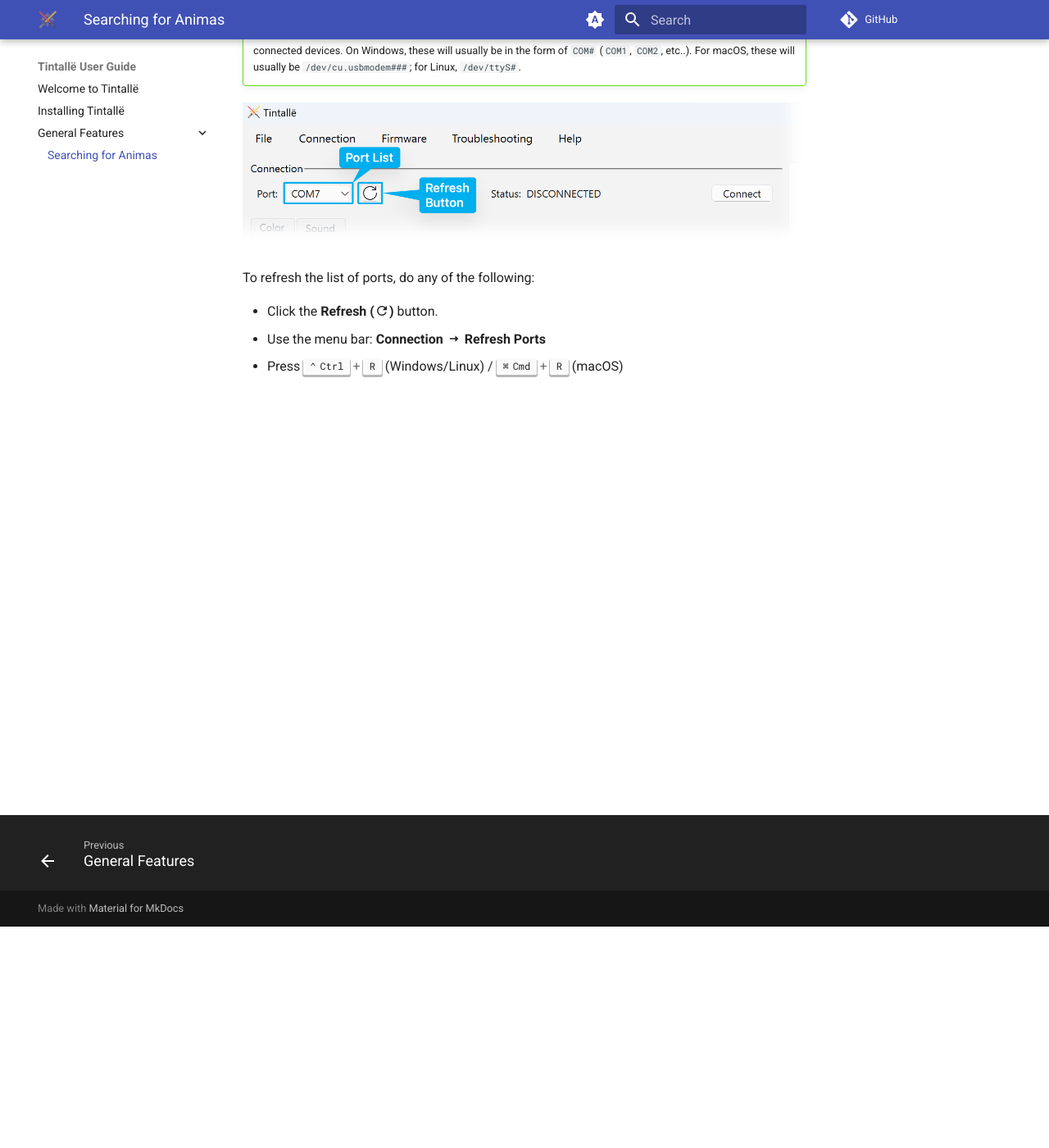
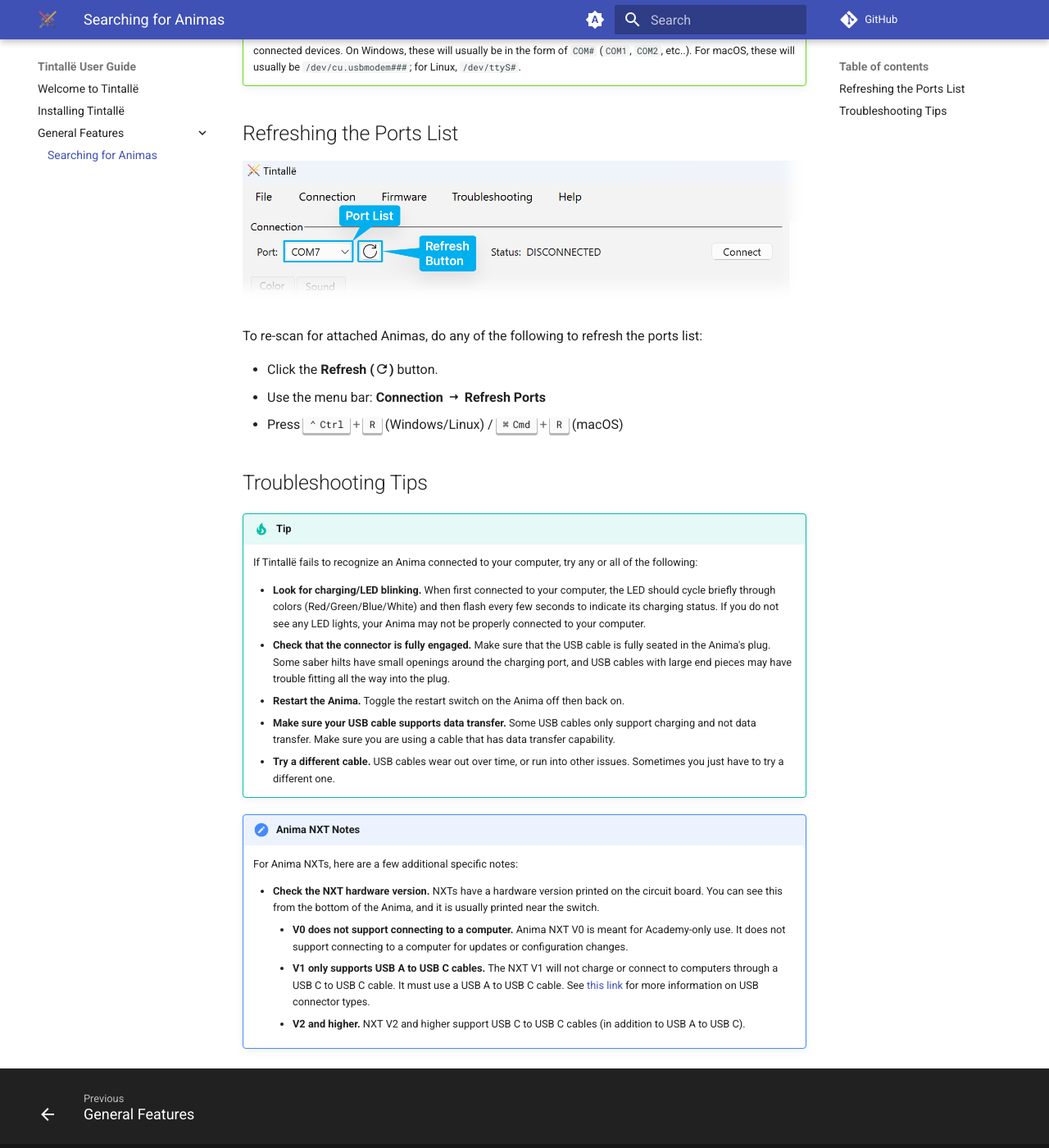
Before and after one commit to jramboz/tintalle, an MkDocs documentation site: the page built from docs/general/searching.md, in a window 1280 px wide and 1400 px high, scrolled down 270 px. Shown: the whole window at 82% size. Built offline with MkDocs 1.6.1 and Material for MkDocs 9.7.7, drawn with Linux system fonts in a browser that asks for light colours; comment, search, counter and statistics services are not loaded.

Commit message:
Add troubleshooting tips

```diff
--- a/docs/general/searching.md
+++ b/docs/general/searching.md
@@ -5,10 +5,31 @@
 !!! question "What is a Port?"
     "Port" or "COM port" refers to an internal address that your computer uses to identify and communicate with connected devices. On Windows, these will usually be in the form of `COM#` (`COM1`, `COM2`, etc..). For macOS, these will usually be `/dev/cu.usbmodem###`; for Linux, `/dev/ttyS#`.
 
+## Refreshing the Ports List
+
 ![Screenshot](img/t_connection_refresh.png)
 
-To refresh the list of ports, do any of the following:
+To re-scan for attached Animas, do any of the following to refresh the ports list:
 
 - Click the **Refresh (:material-refresh:)** button.
 - Use the menu bar: **Connection :material-arrow-right-thin: Refresh Ports**
 - Press ++ctrl+r++ (Windows/Linux) / ++cmd+r++ (macOS)
+
+## Troubleshooting Tips
+
+!!! tip
+    If Tintallë fails to recognize an Anima connected to your computer, try any or all of the following:
+
+    - **Look for charging/LED blinking.** When first connected to your computer, the LED should cycle briefly through colors (Red/Green/Blue/White) and then flash every few seconds to indicate its charging status. If you do not see any LED lights, your Anima may not be properly connected to your computer.
+    - **Check that the connector is fully engaged.** Make sure that the USB cable is fully seated in the Anima's plug. Some saber hilts have small openings around the charging port, and USB cables with large end pieces may have trouble fitting all the way into the plug.
+    - **Restart the Anima.** Toggle the restart switch on the Anima off then back on.
+    - **Make sure your USB cable supports data transfer.** Some USB cables only support charging and not data transfer. Make sure you are using a cable that has data transfer capability.
+    - **Try a different cable.** USB cables wear out over time, or run into other issues. Sometimes you just have to try a different one.
+
+!!! note "Anima NXT Notes"
+    For Anima NXTs, here are a few additional specific notes:
+
+    - **Check the NXT hardware version.** NXTs have a hardware version printed on the circuit board. You can see this from the bottom of the Anima, and it is usually printed near the switch.
+        - **V0 does not support connecting to a computer.** Anima NXT V0 is meant for Academy-only use. It does not support connecting to a computer for updates or configuration changes.
+        - **V1 only supports USB A to USB C cables.** The NXT V1 will not charge or connect to computers through a USB C to USB C cable. It must use a USB A to USB C cable. See [this link](https://www.samsung.com/uk/support/mobile-devices/what-are-the-different-types-of-usb-cables/) for more information on USB connector types.
+        - **V2 and higher.** NXT V2 and higher support USB C to USB C cables (in addition to USB A to USB C).
```
